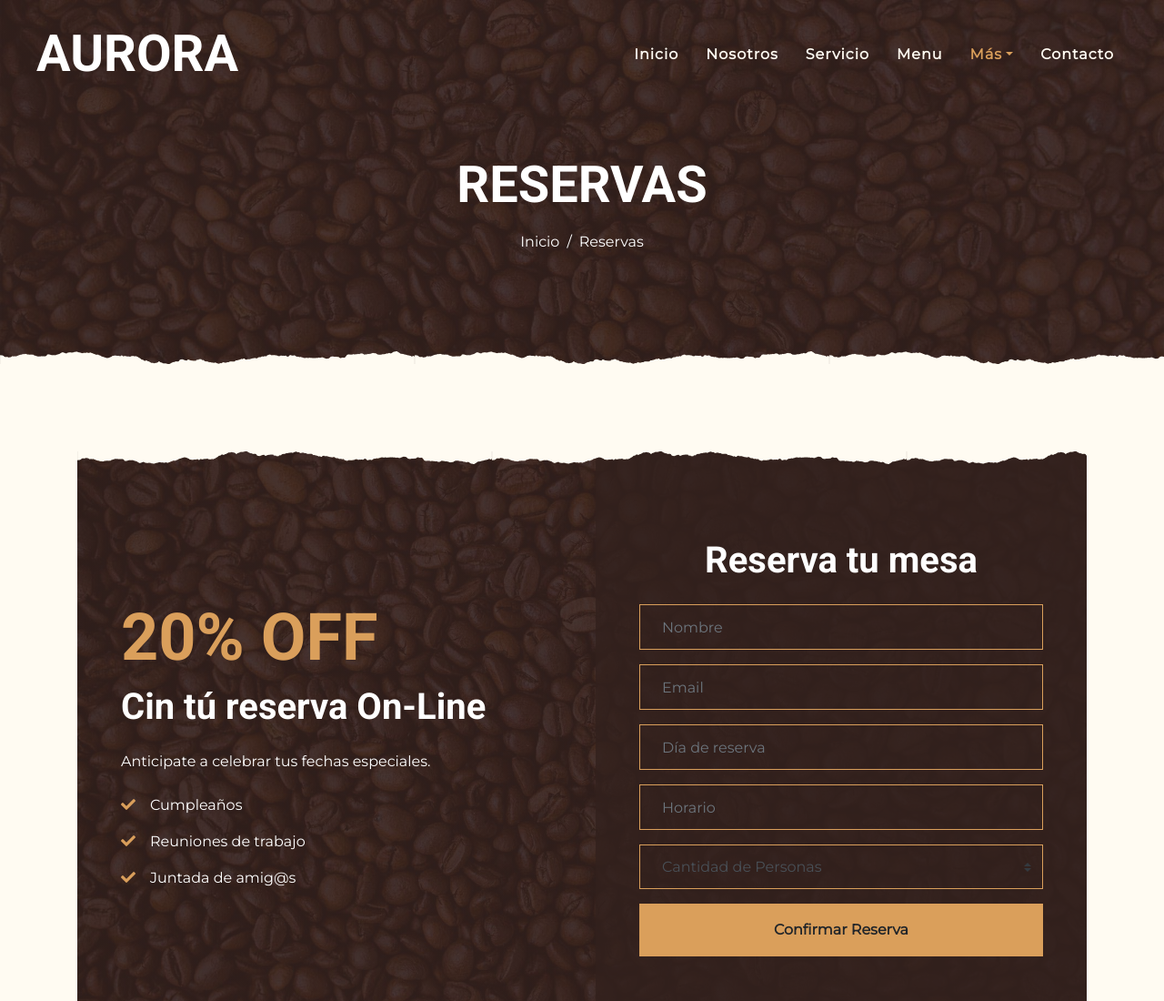
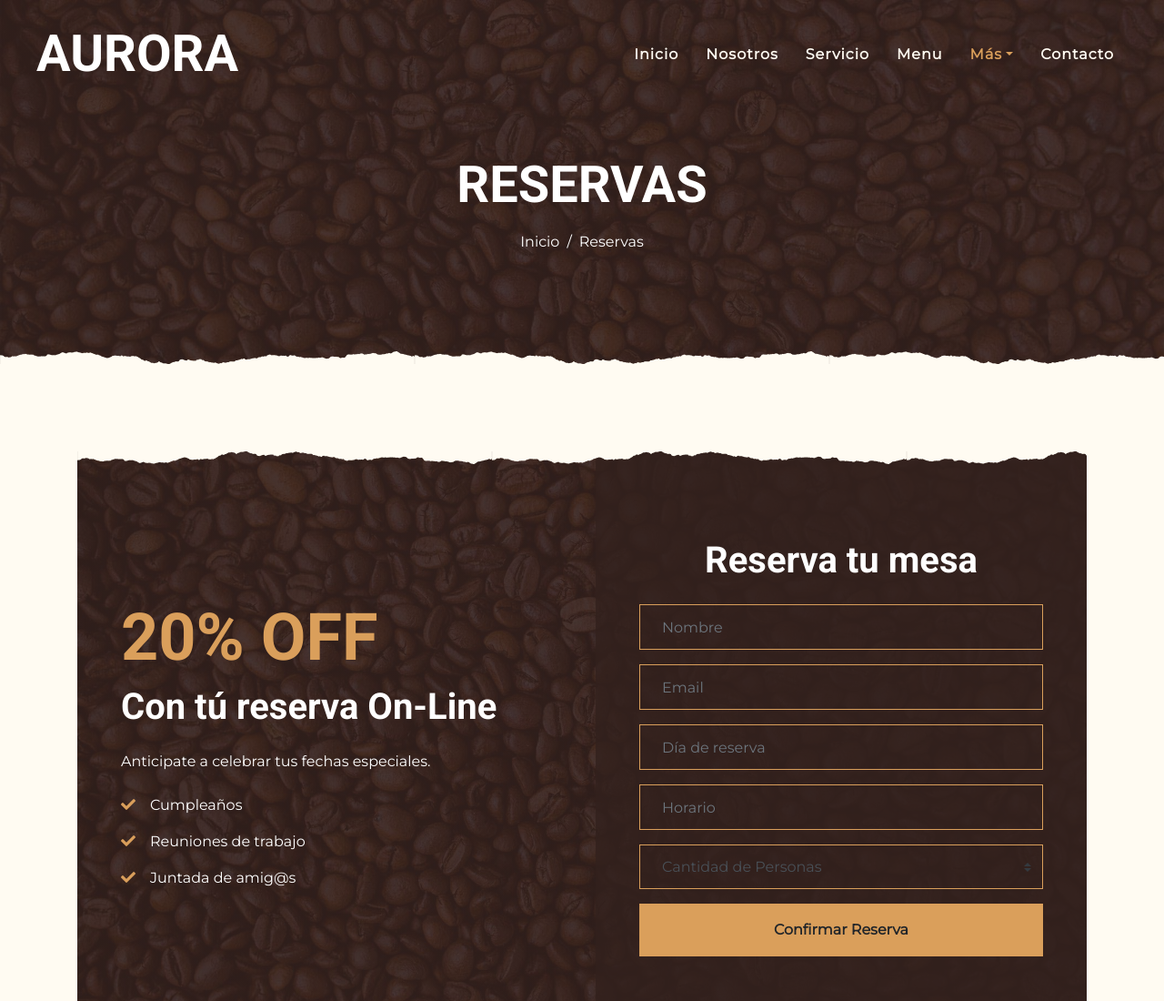
Before and after one commit to tweegio/cafe_aurora, a plain HTML site: page reservas.html in a window 1280 px wide. Shown: the top 1100 px of the page at 91% size. Drawn offline with nearby package versions, Linux system fonts and the light colour scheme.

Commit message:
Update reservas.html
corrección ortográfica!!

```diff
--- a/reservas.html
+++ b/reservas.html
@@ -80,7 +80,7 @@
                         <div class="p-5">
                             <div class="mb-4">
                                 <h1 class="display-3 text-primary">20% OFF</h1>
-                                <h1 class="text-white">Cin tú reserva On-Line</h1>
+                                <h1 class="text-white">Con tú reserva On-Line</h1>
                             </div>
                             <p class="text-white">Anticipate a celebrar tus fechas especiales.<br></p>
 
```
